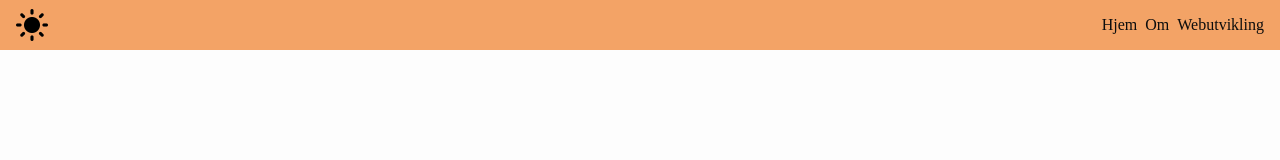
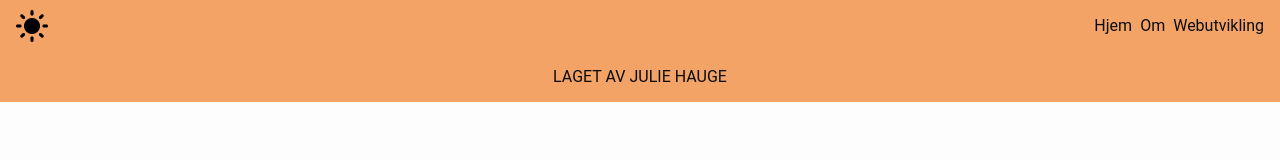
Before and after one commit to JulieKodehode/kodeloftKurs, a website with bundled scripts: page index.html in a window 1280 px wide. Built offline with nearby package versions, Linux system fonts and the light colour scheme.

Commit message:
Added footer credit

```diff
--- a/css/general.css
+++ b/css/general.css
@@ -9,11 +9,13 @@
 --secondaryColorSoft: #fff6f0;
 
 --generalSpacing: 16px; /*1em*/
+--fontFamily: "Roboto";
 }
 
 /* BODY STYLING */
 body {
     margin: 0;
+    font-family: var(--fontFamily);
 }
 
 .light {
@@ -85,3 +87,15 @@ color: var(--lightColor);
         padding-block: var(--generalSpacing);
     }
 }
+
+/* FOOTER STYLING */
+.footer {
+    display: flex;
+    align-items: center;
+    justify-content: center;
+    background-color: var(--secondaryColor);
+}
+
+.credit {
+    text-transform: uppercase;
+}
--- a/index.html
+++ b/index.html
@@ -27,6 +27,8 @@
 
     <main></main>
 
-    <footer></footer>
+    <footer class="footer">
+      <p class="credit">Laget av Julie Hauge</p>
+    </footer>
   </body>
 </html>
```
